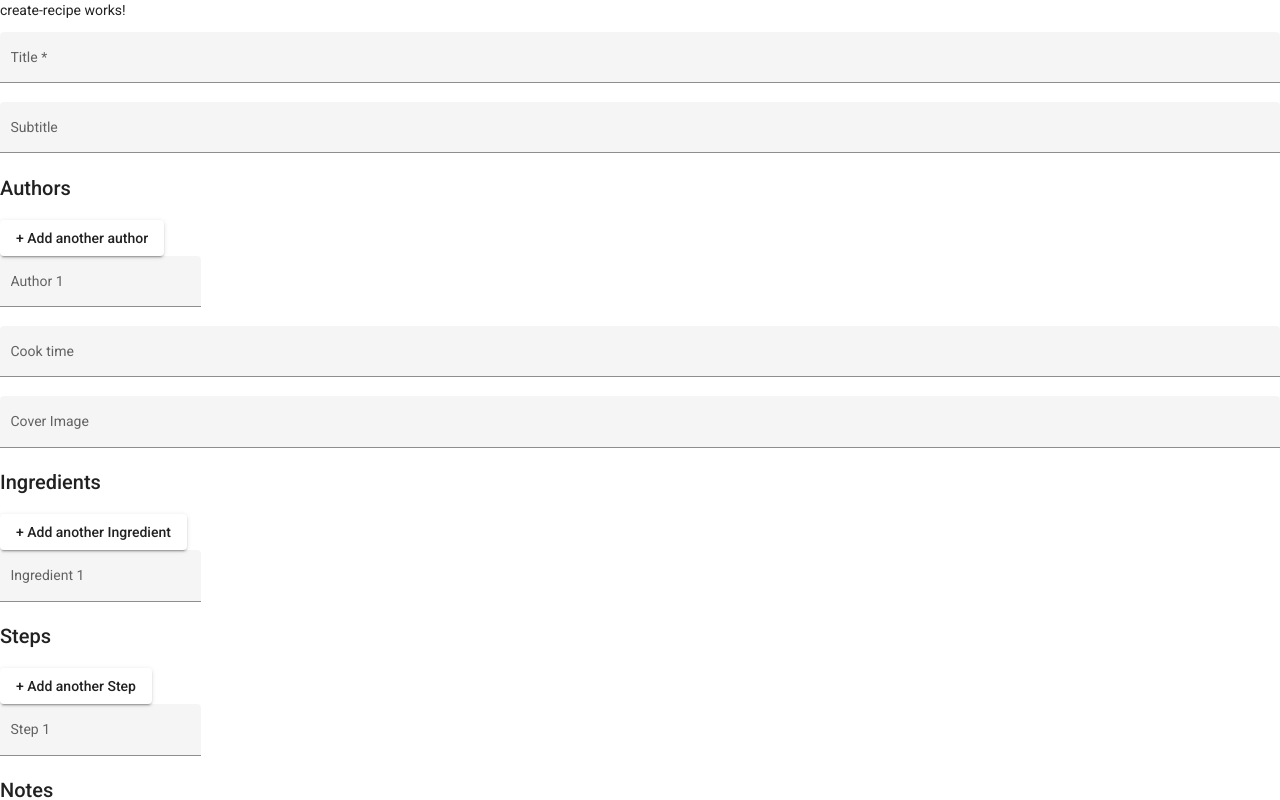
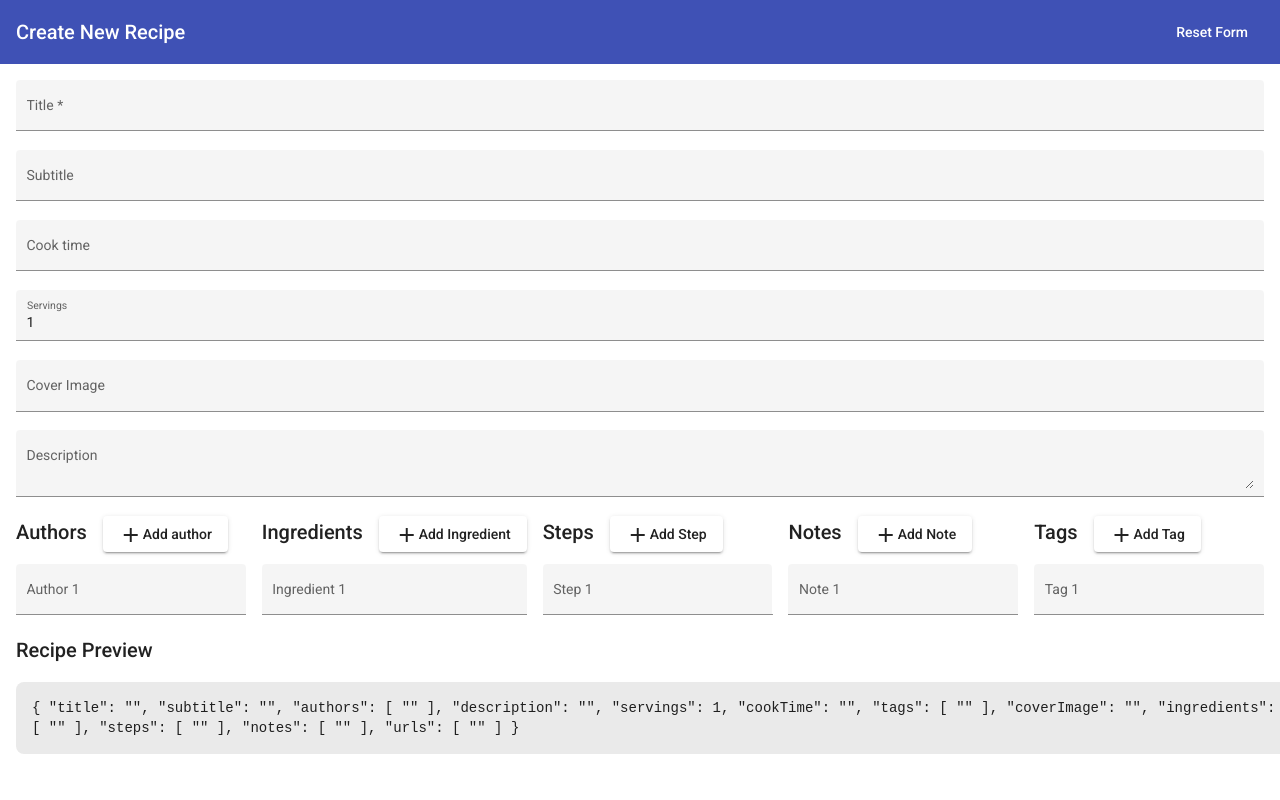
Before and after one commit to shinkhouse/cookbook, an Angular app: page /cookbook/create in a window 1280 px wide. Shown: the top 800 px of the page. Built offline with nearby package versions, Linux system fonts and the light colour scheme.

Commit message:
add additonal field to create recipe, rearrange form

```diff
--- a/package.json
+++ b/package.json
@@ -15,6 +15,7 @@
     "@angular/common": "~13.1.0",
     "@angular/compiler": "~13.1.0",
     "@angular/core": "~13.1.0",
+    "@angular/flex-layout": "^13.0.0-beta.36",
     "@angular/forms": "~13.1.0",
     "@angular/material": "^13.1.1",
     "@angular/platform-browser": "~13.1.0",
--- a/src/app/app.module.ts
+++ b/src/app/app.module.ts
@@ -4,6 +4,7 @@ import { BrowserModule } from '@angular/platform-browser';
 import { AppRoutingModule } from './app-routing.module';
 import { AppComponent } from './app.component';
 import { BrowserAnimationsModule } from '@angular/platform-browser/animations';
+import { FlexLayoutModule } from '@angular/flex-layout';
 
 @NgModule({
   declarations: [
@@ -12,7 +13,8 @@ import { BrowserAnimationsModule } from '@angular/platform-browser/animations';
   imports: [
     BrowserModule,
     AppRoutingModule,
-    BrowserAnimationsModule
+    BrowserAnimationsModule,
+    FlexLayoutModule
   ],
   providers: [],
   bootstrap: [AppComponent]
--- a/src/app/pages/create-recipe/create-recipe.component.html
+++ b/src/app/pages/create-recipe/create-recipe.component.html
@@ -1,4 +1,11 @@
-<p>create-recipe works!</p>
+
+<mat-toolbar color="primary">
+    <mat-toolbar-row>
+        Create New Recipe
+        <div fxFlex></div>
+        <button mat-button (click)="resetRecipeForm()">Reset Form</button>
+    </mat-toolbar-row>
+</mat-toolbar>
 <form [formGroup]="recipeForm">
     <mat-form-field appearance="fill">
         <mat-label>Title</mat-label>
@@ -8,71 +15,128 @@
         <mat-label>Subtitle</mat-label>
         <input matInput type="text" formControlName="subtitle" />
     </mat-form-field>
-    <div formArrayName="authors">
-        <h2>Authors</h2>
-        <button mat-raised-button (click)="addAuthor()" type="button">+ Add another author</button>
-
-        <div *ngFor="let authors of getRecipeAuthors.controls; let i = index">
-            <mat-form-field appearance="fill">
-                <mat-label>Author {{i+ 1}}</mat-label>
-                <input matInput id="alias-{{ i }}" type="text" [formControlName]="i" />
-            </mat-form-field>
-        </div>
-    </div>
     <mat-form-field appearance="fill">
         <mat-label>Cook time</mat-label>
         <input matInput type="text" formControlName="cookTime" />
     </mat-form-field>
     <mat-form-field appearance="fill">
+        <mat-label>Servings</mat-label>
+        <input matInput type="number" formControlName="servings" />
+    </mat-form-field>
+    <mat-form-field appearance="fill">
         <mat-label>Cover Image</mat-label>
         <input matInput type="text" formControlName="coverImage" />
     </mat-form-field>
+    <mat-form-field appearance="fill">
+        <mat-label>Description</mat-label>
+        <textarea matInput type="text" formControlName="description"></textarea>
+    </mat-form-field>
+    <div class="form-arrays" fxLayout="row" fxLayoutGap="16px">
+        <div formArrayName="authors">
+            <div class="form-array-header">
+                <h2>Authors</h2>
+                <button mat-raised-button (click)="addAuthor()" type="button">
+                    <mat-icon>add</mat-icon>Add author
+                </button>
+            </div>
+
+            <div *ngFor="let authors of getRecipeAuthors.controls; let i = index">
+                <mat-form-field appearance="fill">
+                    <mat-label>Author {{ i + 1 }}</mat-label>
+                    <input
+                        matInput
+                        id="alias-{{ i }}"
+                        type="text"
+                        [formControlName]="i"
+                    />
+                </mat-form-field>
+            </div>
+        </div>
         <div formArrayName="ingredients">
+            <div class="form-array-header">
                 <h2>Ingredients</h2>
-        <button mat-raised-button (click)="addIngredient()" type="button">+ Add another Ingredient</button>
+                <button mat-raised-button (click)="addIngredient()" type="button">
+                    <mat-icon>add</mat-icon>Add Ingredient
+                </button>
+            </div>
 
-        <div *ngFor="let authors of getRecipeIngredients.controls; let i = index">
+            <div
+                *ngFor="let authors of getRecipeIngredients.controls; let i = index"
+            >
                 <mat-form-field appearance="fill">
-                <mat-label>Ingredient {{i+ 1}}</mat-label>
-                <input matInput id="alias-{{ i }}" type="text" [formControlName]="i" />
+                    <mat-label>Ingredient {{ i + 1 }}</mat-label>
+                    <input
+                        matInput
+                        id="alias-{{ i }}"
+                        type="text"
+                        [formControlName]="i"
+                    />
                 </mat-form-field>
             </div>
         </div>
         <div formArrayName="steps">
+            <div class="form-array-header">
                 <h2>Steps</h2>
-        <button mat-raised-button (click)="addStep()" type="button">+ Add another Step</button>
+                <button mat-raised-button (click)="addStep()" type="button">
+                    <mat-icon>add</mat-icon>Add Step
+                </button>
+            </div>
 
             <div *ngFor="let authors of getRecipeSteps.controls; let i = index">
                 <mat-form-field appearance="fill">
-                <mat-label>Step {{i+ 1}}</mat-label>
-                <input matInput id="alias-{{ i }}" type="text" [formControlName]="i" />
+                    <mat-label>Step {{ i + 1 }}</mat-label>
+                    <input
+                        matInput
+                        id="alias-{{ i }}"
+                        type="text"
+                        [formControlName]="i"
+                    />
                 </mat-form-field>
             </div>
         </div>
         <div formArrayName="notes">
+            <div class="form-array-header">
                 <h2>Notes</h2>
-        <button mat-raised-button (click)="addNote()" type="button">+ Add another Note</button>
+                <button mat-raised-button (click)="addNote()" type="button">
+                    <mat-icon>add</mat-icon>Add Note
+                </button>
+            </div>
 
             <div *ngFor="let authors of getRecipeNotes.controls; let i = index">
                 <mat-form-field appearance="fill">
-                <mat-label>Note {{i+ 1}}</mat-label>
-                <input matInput id="alias-{{ i }}" type="text" [formControlName]="i" />
+                    <mat-label>Note {{ i + 1 }}</mat-label>
+                    <input
+                        matInput
+                        id="alias-{{ i }}"
+                        type="text"
+                        [formControlName]="i"
+                    />
                 </mat-form-field>
             </div>
         </div>
         <div formArrayName="tags">
+            <div class="form-array-header">
                 <h2>Tags</h2>
-        <button mat-raised-button (click)="addTag()" type="button">+ Add another Tag</button>
+                <button mat-raised-button (click)="addTag()" type="button">
+                    <mat-icon>add</mat-icon>Add Tag
+                </button>
+            </div>
 
             <div *ngFor="let authors of getRecipeTags.controls; let i = index">
                 <mat-form-field appearance="fill">
-                <mat-label>Tag {{i+ 1}}</mat-label>
-                <input matInput id="alias-{{ i }}" type="text" [formControlName]="i" />
+                    <mat-label>Tag {{ i + 1 }}</mat-label>
+                    <input
+                        matInput
+                        id="alias-{{ i }}"
+                        type="text"
+                        [formControlName]="i"
+                    />
                 </mat-form-field>
             </div>
         </div>
-</form>
-
+    </div>
+    <h2>Recipe Preview</h2>
     <div class="form-preview">
     {{ this.recipeForm.value | json }}
     </div>
+</form>
--- a/src/app/pages/create-recipe/create-recipe.component.scss
+++ b/src/app/pages/create-recipe/create-recipe.component.scss
@@ -1,16 +1,27 @@
 form {
     display: flex;
     flex-direction: column;
+    padding: 16px;
 
     div {
         width: 100%;
+    }
+
+    .form-array-header{
+        display: flex;
+        flex-direction: row;
+        gap: 16px;
+        align-items: flex-start;
     }
 }
 
 .form-preview {
     font-family: monospace;
     padding: 16px;
-    margin: 16px;
     background: #eaeaea;
     border-radius: 8px;
 }
+
+mat-form-field {
+    width: 100%;
+}
--- a/src/app/pages/create-recipe/create-recipe.component.ts
+++ b/src/app/pages/create-recipe/create-recipe.component.ts
@@ -11,6 +11,8 @@ export class CreateRecipeComponent implements OnInit {
         title: ['', Validators.required],
         subtitle: [''],
         authors: this.fb.array([this.fb.control('')]),
+        description: [''],
+        servings: [1],
         cookTime: [''],
         tags: this.fb.array([this.fb.control('')]),
         coverImage: [''],
@@ -62,4 +64,21 @@ export class CreateRecipeComponent implements OnInit {
     addNote() {
         this.getRecipeNotes.push(this.fb.control(''));
     }
+
+    resetRecipeForm() {
+        this.recipeForm = this.fb.group({
+            title: ['', Validators.required],
+            subtitle: [''],
+            authors: this.fb.array([this.fb.control('')]),
+            description: [''],
+            servings: [1],
+            cookTime: [''],
+            tags: this.fb.array([this.fb.control('')]),
+            coverImage: [''],
+            ingredients: this.fb.array([this.fb.control('')]),
+            steps: this.fb.array([this.fb.control('')]),
+            notes: this.fb.array([this.fb.control('')]),
+            urls: this.fb.array([this.fb.control('')]),
+        });
+    }
 }
--- a/src/app/pages/create-recipe/create-recipe.module.ts
+++ b/src/app/pages/create-recipe/create-recipe.module.ts
@@ -8,6 +8,8 @@ import { MatIconModule } from '@angular/material/icon';
 import { MatButtonModule } from '@angular/material/button';
 import { MatInputModule } from '@angular/material/input';
 import { MatFormFieldModule } from '@angular/material/form-field';
+import { MatToolbarModule } from '@angular/material/toolbar';
+import { FlexLayoutModule } from '@angular/flex-layout';
 @NgModule({
     declarations: [CreateRecipeComponent],
     imports: [
@@ -19,6 +21,8 @@ import { MatFormFieldModule } from '@angular/material/form-field';
         MatButtonModule,
         MatInputModule,
         MatFormFieldModule,
+        MatToolbarModule,
+        FlexLayoutModule
     ],
 })
 export class CreateRecipeModule {}
```
Also changed, not shown: 1 other file (tests, documents, lock files or other folders). Lines whose indentation alone changed are shown as unchanged.
